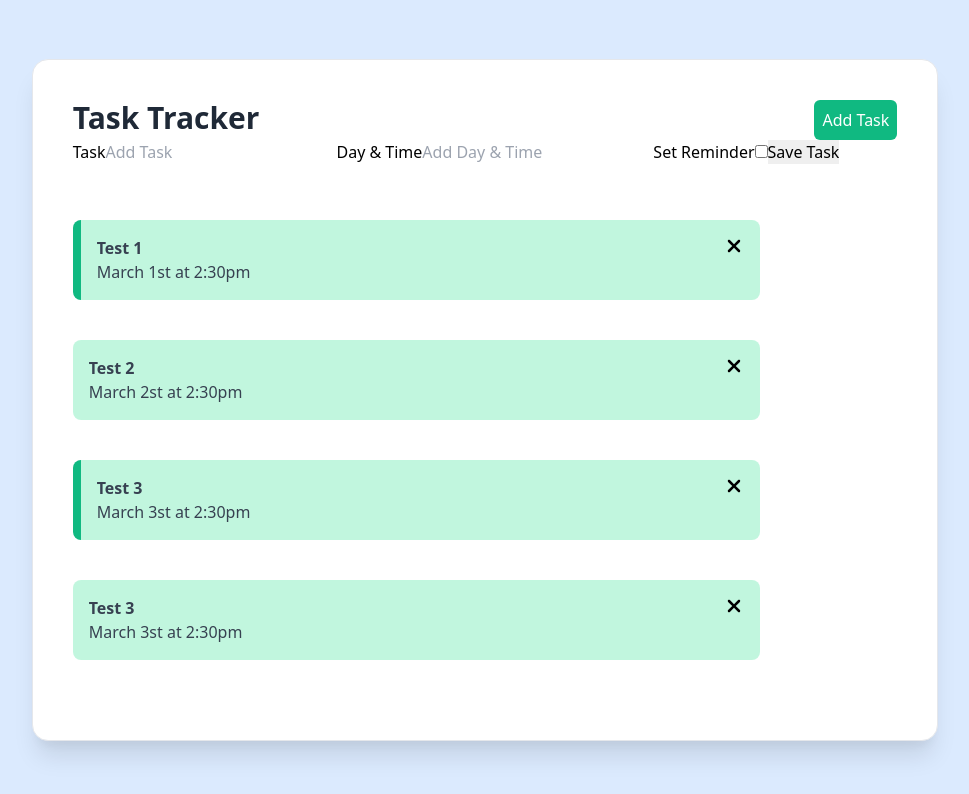
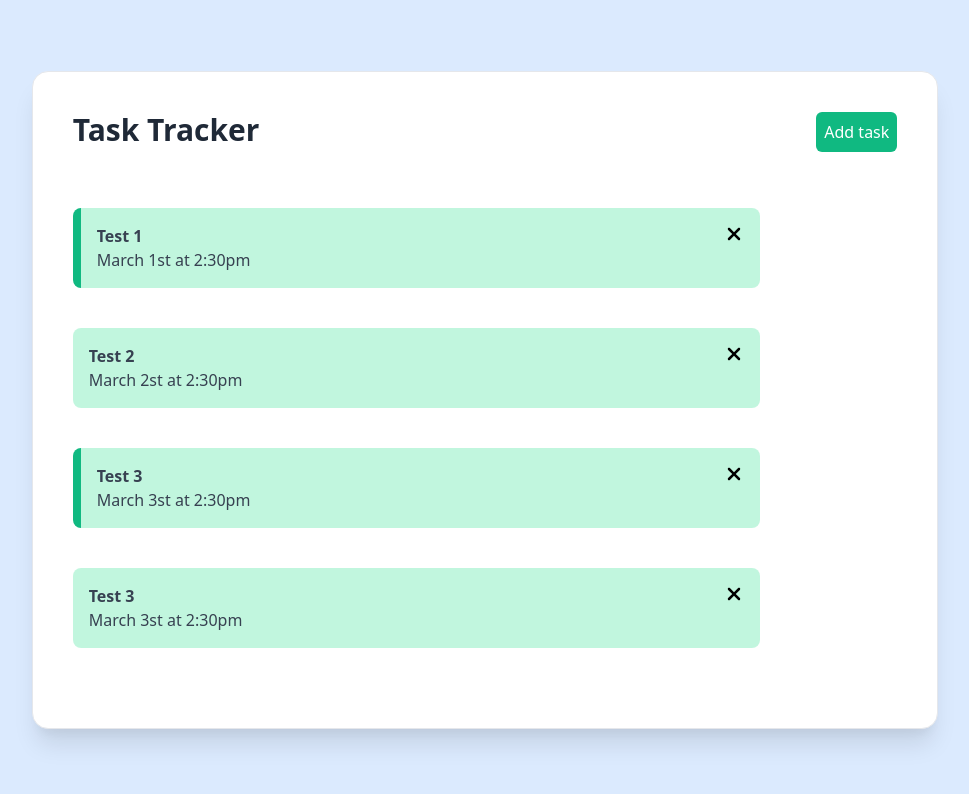
Before and after one commit to anthonylorendeaux/vue-basic-projects, a Vue app in the folder task-tracker/: page / in a window 1280 px wide. Shown: the top 794 px of the page, without its empty margins (155-1124 px from the left). Built offline with nearby package versions, Linux system fonts and the light colour scheme.

Commit message:
Add form and change button

```diff
--- a/task-tracker/src/App.vue
+++ b/task-tracker/src/App.vue
@@ -3,9 +3,18 @@
     <div
       class="bg-white items-center rounded-2xl border shadow-xl p-10 w-10/12"
     >
-      <Header title="Task Tracker" />
-      <AddTask />
-      <Tasks class="mt-4" @toggle-reminder="toggleReminder" @delete-task="deleteTask" :tasks="tasks" />
+      <Header
+        @toggle-add-task="toggleAddTask"
+        title="Task Tracker"
+        :showAddTask="showAddTask"
+      />
+      <div v-if="showAddTask"><AddTask @add-task="addTask" /></div>
+      <Tasks
+        class="mt-4"
+        @toggle-reminder="toggleReminder"
+        @delete-task="deleteTask"
+        :tasks="tasks"
+      />
     </div>
   </div>
 </template>
@@ -20,11 +29,12 @@ export default {
   components: {
     Header,
     Tasks,
-    AddTask
+    AddTask,
   },
   data() {
     return {
       tasks: [],
+      showAddTask: false,
     };
   },
   methods: {
@@ -34,8 +44,16 @@ export default {
       }
     },
     toggleReminder(id) {
-      this.tasks = this.tasks.map((task) => task.id == id ? {...task, reminder: !task.reminder} : task);
-    }
+      this.tasks = this.tasks.map((task) =>
+        task.id == id ? { ...task, reminder: !task.reminder } : task
+      );
+    },
+    addTask(task) {
+      this.tasks = [...this.tasks, task];
+    },
+    toggleAddTask() {
+      this.showAddTask = !this.showAddTask;
+    },
   },
   created() {
     this.tasks = [
--- a/task-tracker/src/components/AddTask.vue
+++ b/task-tracker/src/components/AddTask.vue
@@ -1,5 +1,5 @@
 <template>
-    <form>
+    <form @submit="onSubmit">
         <label>Task</label>
         <input type="text" v-model="text" name="text" placeholder="Add Task" />
         <label>Day & Time</label>
@@ -11,11 +11,42 @@
         />
         <label>Set Reminder</label>
         <input type="checkbox" v-model="reminder" name="reminder" />
-        <input type="submit" value="Save Task" class="btn btn-block" />
+        <input type="submit" value="Save Task"/>
     </form>
 </template>
+
 <script>
     export default {
-        Name: "AddTask",
+        name: "AddTask",
+        data() {
+            return {
+                text: '',
+                day: '',
+                reminder: false
+            }
+        },
+        methods: {
+            onSubmit(e) {
+                e.preventDefault();
+
+                if(!this.text) {
+                    alert('Please add a task');
+                    return
+                }
+
+                const newTask = {
+                    id: Math.floor(Math.random() * 10000),
+                    text: this.text,
+                    day: this.day,
+                    reminder: this.reminder
+                }
+
+                this.text = '';
+                this.day = '';
+                this.reminder = false;
+
+                this.$emit('add-task',newTask);
+            }
+        }
     }
 </script>
--- a/task-tracker/src/components/Button.vue
+++ b/task-tracker/src/components/Button.vue
@@ -3,6 +3,7 @@
     v-on:click="onClick()"
     :class="[
       buttonStyle === 'add' ? ['bg-green-500 hover:bg-green-700'] : '',
+      buttonStyle === 'close' ? ['bg-red-500 hover:bg-red-700'] : '',
       ['text-white rounded-md p-2 '],
     ]"
   >
@@ -19,7 +20,7 @@ export default {
   },
   methods: {
     onClick() {
-      console.log(this.buttonStyle);
+      this.$emit('toggle-add-task')
     },
   },
 };
--- a/task-tracker/src/components/Header.vue
+++ b/task-tracker/src/components/Header.vue
@@ -1,7 +1,7 @@
 <template>
     <header class="flex justify-between">
         <h1 class="text-gray-800 text-3xl font-semibold"> {{title}} </h1>
-        <Button text="Add Task" buttonStyle="add"/>
+        <Button @toggle-add-task="$emit('toggle-add-task')" :text="showAddTask ? 'Close' : 'Add task'" :buttonStyle="showAddTask ? 'close' : 'add'"/>
     </header>
 </template>
 
@@ -14,7 +14,8 @@ import Button from './Button'
             title: {
                 type: String,
                 default: "Hello World"
-            }
+            },
+            showAddTask: Boolean
         },
         components: {
             Button
--- a/task-tracker/src/components/Tasks.vue
+++ b/task-tracker/src/components/Tasks.vue
@@ -1,5 +1,5 @@
 <template>
-    <div class="flex flex-col justify-between align-middle overflow-y-auto" style="height:65vh">
+    <div class="flex flex-col justify-start align-middle overflow-y-auto" style="height:65vh">
         <Task :key="task.id" v-for="task in tasks" @toggle-reminder="$emit('toggle-reminder', task.id)" @delete-task="$emit('delete-task', task.id)" :task="task"/>
     </div>
 </template>
```
